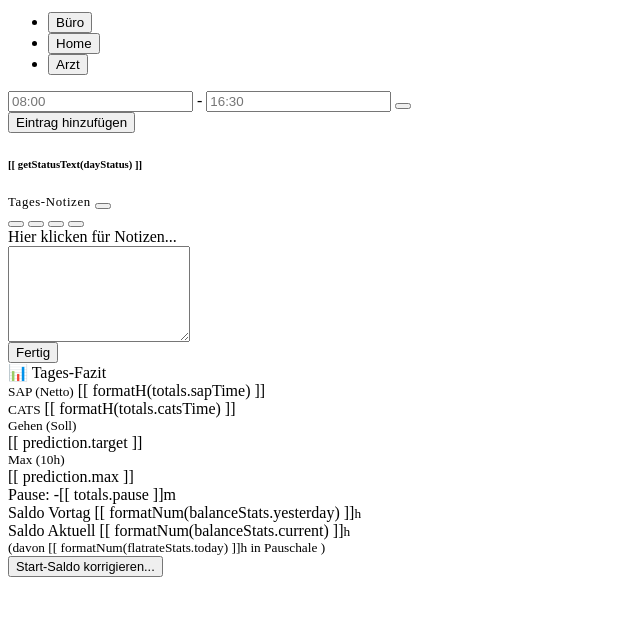
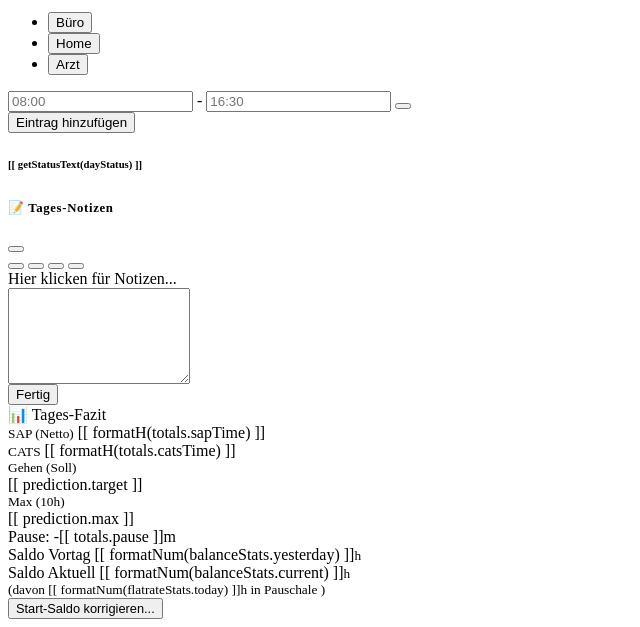
Before and after one commit to StefanZug/timesloth, a PHP site: page /partials/dashboard/day_view.php in a window 1280 px wide. Shown: the part 181-808 px from the top of the page, without its empty margins (0-640 px from the left). Before the commit the page ends 758 px from the top, so only its background shows below. Run offline with PHP 8.4, Linux system fonts and the light colour scheme.

Commit message:
0.1.9.11

```diff
--- a/app/templates/partials/dashboard/day_view.php
+++ b/app/templates/partials/dashboard/day_view.php
@@ -37,10 +37,12 @@
         <div v-else class="alert text-center mt-3 shadow-sm border mb-0" :class="statusAlertClass"><h6 class="m-0">[[ getStatusText(dayStatus) ]]</h6></div>
     </div>
 
-    <div class="mt-4"> <div class="d-flex justify-content-between align-items-center mb-3 pb-2 border-bottom">
-            <span class="text-uppercase fw-bold text-primary" style="font-size: 0.8rem; letter-spacing: 0.05em;">
-                <i class="bi bi-journal-text me-2"></i>Tages-Notizen
-            </span>
+    <div class="mt-4 pt-3 border-top">
+
+        <div class="d-flex justify-content-between align-items-center mb-2 px-1">
+            <h6 class="m-0 fw-bold text-uppercase text-muted" style="font-size: 0.8rem; letter-spacing: 0.05em;">
+                📝 Tages-Notizen
+            </h6>
 
             <button v-if="!isEditingNote" class="btn btn-sm btn-link text-muted p-0" @click="isEditingNote = true" title="Bearbeiten">
                 <i class="bi bi-pencil-square"></i>
@@ -55,7 +57,7 @@
         </div>
 
         <div v-if="!isEditingNote"
-             class="note-view-container"
+             class="note-view-container bg-body-tertiary"
              @click="isEditingNote = true">
 
             <div v-if="dayComment" class="markdown-preview" v-html="renderMarkdown(dayComment)"></div>
--- a/config.yaml
+++ b/config.yaml
@@ -1,5 +1,5 @@
 name: "TimeSloth"
-version: "0.1.9.10"
+version: "0.1.9.11"
 slug: "timesloth"
 description: "Professional Time Tracking for Sloths."
 url: "https://github.com/StefanZug/timesloth"
```
Also changed, not shown: app/public/static/js/pages/dashboard.js (+7 -1 lines), app/templates/partials/dashboard/stats_sidebar.php (+7 -5 lines).
